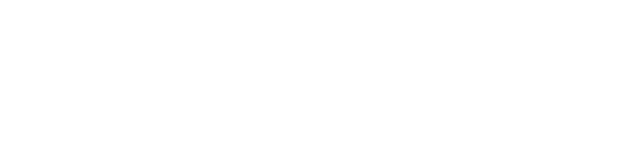
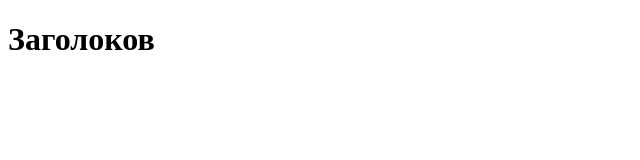
Before and after one commit to vladikbaranov/fproject, a plain HTML site: page index.html in a window 1280 px wide. Shown: the whole page, without its empty margins (0-640 px from the left). Drawn offline with Linux system fonts and the light colour scheme.

Commit message:
Добавили Заголовок

```diff
--- a/index.html
+++ b/index.html
@@ -7,6 +7,7 @@
   <link rel="stylesheet" href="styles.css">
 </head>
 <body>
+  <h1>Заголоков</h1>
 
 </body>
 </html>
```
